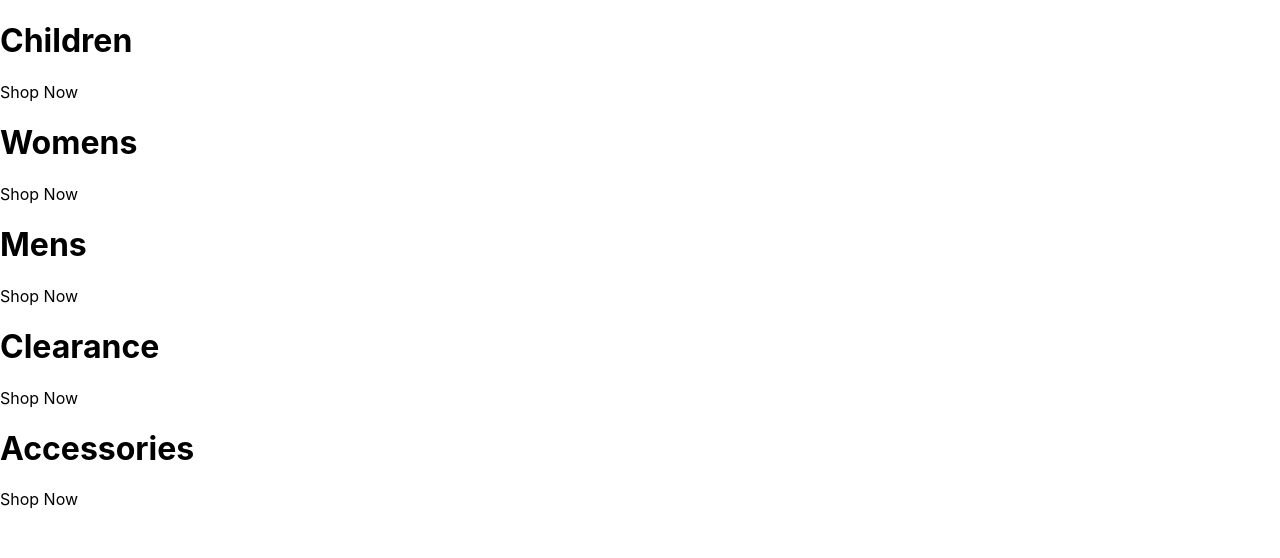
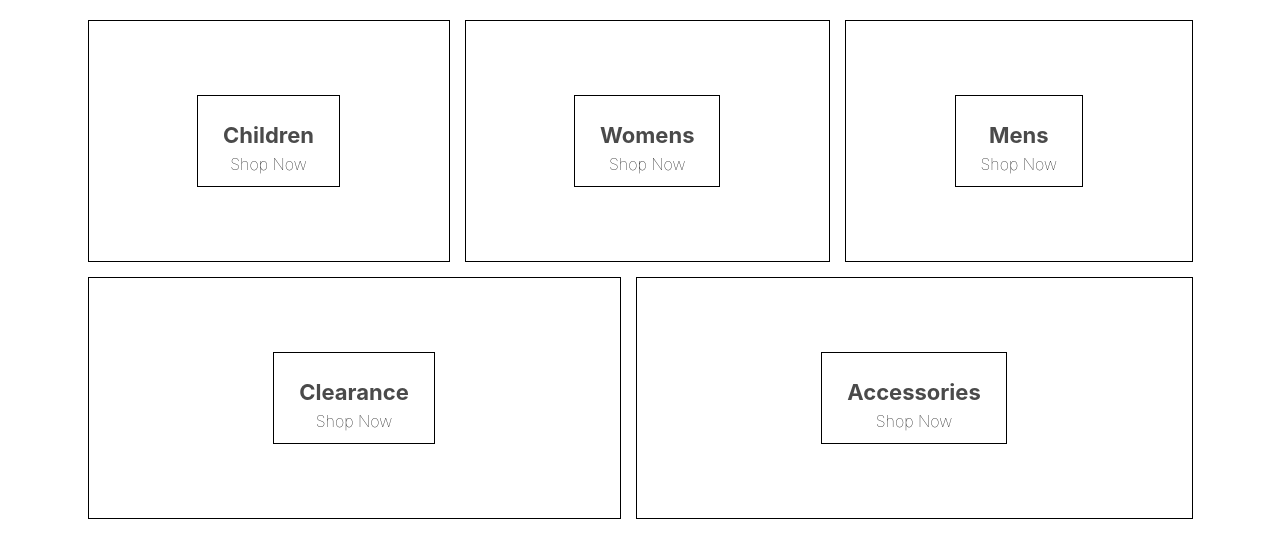
Before and after one commit to Rodrigo-Gil/rod-store, a React (Create React App) app: page / in a window 1280 px wide. Shown: the top 558 px of the page. Built offline with nearby package versions, Linux system fonts and the light colour scheme.

Commit message:
Added SASS to the project  and basic CSS to homepage components

```diff
--- a/package.json
+++ b/package.json
@@ -6,6 +6,7 @@
     "@testing-library/jest-dom": "^5.12.0",
     "@testing-library/react": "^11.2.6",
     "@testing-library/user-event": "^12.8.3",
+    "node-sass": "^5.0.0",
     "react": "^17.0.2",
     "react-dom": "^17.0.2",
     "react-scripts": "^4.0.3",
--- a/src/homepage.component.jsx
+++ b/src/homepage.component.jsx
@@ -1,4 +1,6 @@
 import React from 'react';
+
+import './homepage.styles.scss';
 
 const HomePage = () => (
     <div className= 'homepage'>
--- /dev/null
+++ b/src/homepage.styles.scss
@@ -0,0 +1,54 @@
+.homepage {
+  display: flex;
+  flex-direction: column;
+  align-items: center;
+  padding: 20px 80px;
+}
+
+.directory-menu {
+  width: 100%;
+  display: flex;
+  flex-wrap: wrap;
+  justify-content: space-between;
+}
+
+.menu-item {
+  min-width: 30%;
+  height: 240px;
+  flex: 1 1 auto;
+  display: flex;
+  align-items: center;
+  justify-content: center;
+  border: 1px solid black;
+  margin: 0 7.5px 15px;
+
+  &:first-child {
+    margin-right: 7.5px;
+  }
+
+  &:last-child {
+    margin-left: 7.5px;
+  }
+
+  .content {
+    height: 90px;
+    padding: 0 25px;
+    display: flex;
+    flex-direction: column;
+    align-items: center;
+    justify-content: center;
+    border: 1px solid black;
+
+    .title {
+      font-weight: bold;
+      margin-bottom: 6px;
+      font-size: 22px;
+      color: #4a4a4a;
+    }
+
+    .subtitle {
+      font-weight: lighter;
+      font-size: 16px;
+    }
+  }
+}
```
Also changed, not shown: 1 other file (tests, documents, lock files or other folders).
